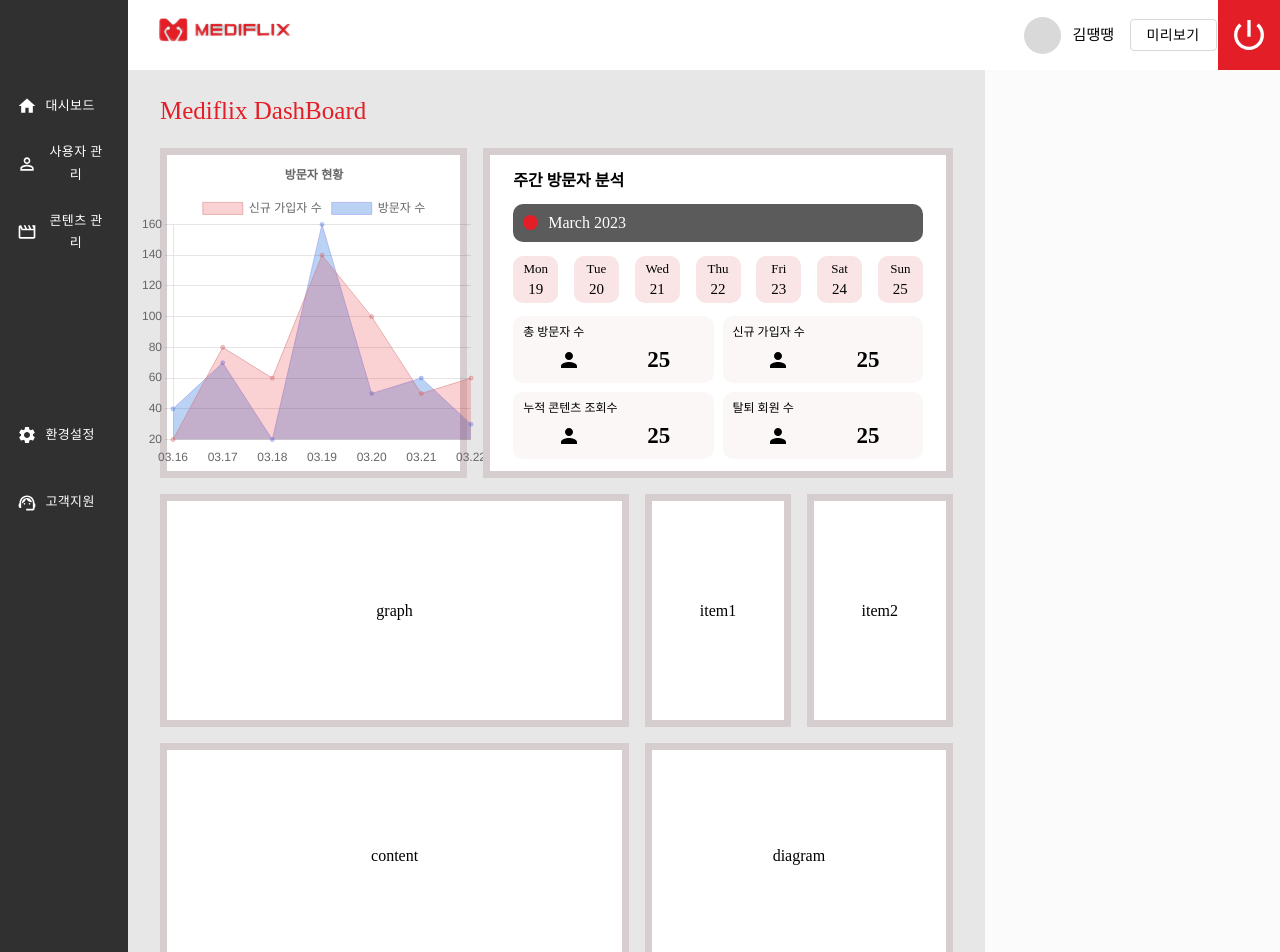
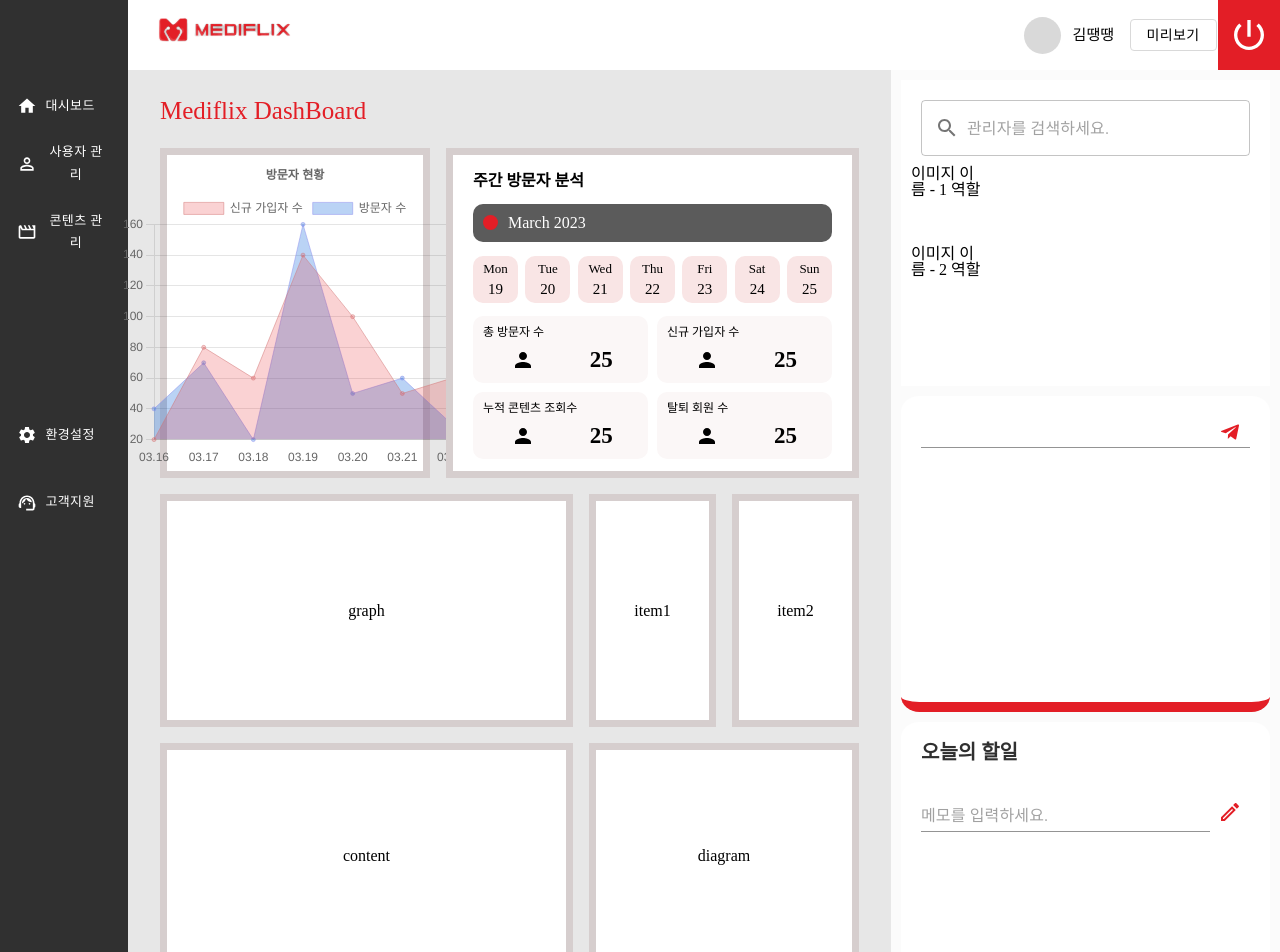
Before and after one commit to MEDIFLIX/ST_FE, a React (Create React App) app in the folder st_fe/: page /main in a window 1280 px wide. Shown: the top 952 px of the page. Built offline with nearby package versions, Linux system fonts and the light colour scheme; a web font is replaced by a local one.

Commit message:
feat: MemoContainer 생성

```diff
--- a/st_fe/src/pages/MainPage/MainPage.tsx
+++ b/st_fe/src/pages/MainPage/MainPage.tsx
@@ -3,6 +3,10 @@ import styled from 'styled-components';
 import NavBar from '../../components/Navbar';
 import SideBar from '../../components/SideBar';
 import Analysis from './components/Analysis';
+import SearchBar from './components/SearchBar';
+import UserList from './components/UserList';
+import Memo from './components/Memo';
+import Message from './components/Message';
 
 const MainContainer = styled.div`
   width: 100vw;
@@ -98,6 +102,41 @@ const ContentGridBox = styled.div`
   }
 `;
 
+//
+const StatusContainer = styled.div`
+    display: absolute;
+    flex-direction: column
+    position: relative;
+    margin: 10px;
+    padding: 10px;
+    background-color: #FFFFFF;
+    height: 30%
+`;
+
+const MessageContainer = styled.div`
+  display: absolute;
+  background-color: #FFFFFF;
+  border-color: #E31E26;
+  border-style:solid;
+  border-width: 0px 0px 10px 0px;
+  border-radius: 5%;
+  margin: 10px;
+  padding: 10px;
+  height: 30%
+`;
+
+const MemoBox = styled.div`
+  display: absolute;
+  background-color: #FFFFFF;
+  border-color: #E31E26;
+  border-style:solid;
+  border-width: 0px 0px 10px 0px;
+  border-radius: 5%;
+  margin: 10px;
+  padding: 10px;
+  height: 30%
+`;
+
 const MainPage = () => {
   return (
     <MainContainer>
@@ -122,7 +161,18 @@ const MainPage = () => {
             <ContentBox className={'grid-diagram'}>diagram</ContentBox>
           </ContentGridBox>
         </DashContainer>
-        <MemoContainer></MemoContainer>
+        <MemoContainer>
+          <StatusContainer>
+            <SearchBar/>
+            <UserList/>
+          </StatusContainer>
+          <MessageContainer>
+            <Message></Message>
+          </MessageContainer>
+          <MemoBox>
+            <Memo></Memo>
+          </MemoBox>
+        </MemoContainer>
       </ContentContainer>
     </MainContainer>
   );
--- /dev/null
+++ b/st_fe/src/pages/MainPage/components/Memo.tsx
@@ -0,0 +1,56 @@
+import React, {useState} from 'react';
+import styled from 'styled-components';
+import TextField from '@mui/material/TextField';
+import Box from '@mui/material/Box';
+import EditOutlinedIcon from '@mui/icons-material/EditOutlined';
+import IconButton from '@mui/material/IconButton';
+
+
+const Title = styled.div`
+    color: #303030;
+    font-size: 20px;
+    font-weight: bold;
+    margin: 10px;
+    margin-bottom: 30px
+`;
+
+
+const Memo = () => {
+    const [text, setText] = useState<string>("");
+    const [memo, setMemo] = useState<string>("");
+
+    const handleChangeText = (event:any) =>{
+        setText(event.target.value);
+    };
+
+    const handleSubmit = () =>{
+        setMemo("");
+        setMemo(text);
+    }
+
+    return (
+        <div>
+            <Title>오늘의 할일</Title>
+            <Box sx={{ display: 'flex', alignItems: 'flex-end', maxWidth: '100%', flex: 1, margin: "10px" }}>
+                <TextField
+                    fullWidth
+                    id="standard-textarea"
+                    placeholder="메모를 입력하세요."
+                    variant="standard"
+                    multiline
+                    onChange = {handleChangeText}
+                />
+
+                <IconButton color="primary" onClick={handleSubmit}>
+                    <EditOutlinedIcon sx={{ color: "#E31E26" }} />
+                </IconButton>
+
+            </Box>
+
+            <textarea style={{margin: '10', border:'none'}} value={memo} rows={10} cols={45} readOnly></textarea>
+
+        </div>
+    );
+}
+
+export default Memo;
--- /dev/null
+++ b/st_fe/src/pages/MainPage/components/Message.tsx
@@ -0,0 +1,29 @@
+import TextField from '@mui/material/TextField';
+import Box from '@mui/material/Box';
+import { InputAdornment } from '@mui/material';
+import TelegramIcon from '@mui/icons-material/Telegram';
+
+const Memo = () => {
+    return (
+        <div>
+            <Box sx={{ display: 'flex', alignItems: 'flex-end', maxWidth: '100%', flex: 1, margin: "10px" }}>
+                <TextField
+                    fullWidth
+                    id="standard-textarea"
+                    multiline
+                    variant="standard"
+
+                    InputProps={{
+                        endAdornment: (
+                            <InputAdornment position="start">
+                                <TelegramIcon sx={{ color: "#E31E26" }} />
+                            </InputAdornment>
+                        ),
+                    }}
+                />
+            </Box>
+        </div>
+    );
+}
+
+export default Memo;
--- /dev/null
+++ b/st_fe/src/pages/MainPage/components/SearchBar.tsx
@@ -0,0 +1,31 @@
+import Box from '@mui/material/Box';
+import TextField from '@mui/material/TextField';
+import { InputAdornment } from '@mui/material';
+import { Search } from '@mui/icons-material';
+
+
+
+
+function SearchBar() {
+  return (
+    <Box sx={{ display: 'flex', alignItems: 'flex-end', maxWidth: '100%', flex: 1, margin: "10px" }}>
+      <TextField
+        fullWidth
+        id="outlined-basic"
+        placeholder='관리자를 검색하세요.'
+        type="search"
+        variant="outlined"
+
+        InputProps={{
+          startAdornment: (
+            <InputAdornment position="start">
+              <Search />
+            </InputAdornment>
+          ),
+        }}
+      />
+    </Box>
+  );
+}
+
+export default SearchBar;
--- /dev/null
+++ b/st_fe/src/pages/MainPage/components/User.tsx
@@ -0,0 +1,71 @@
+import {UserType} from './UserList'
+import styled from 'styled-components';
+
+type UserProps = {
+  user: UserType // 부모컴포넌트에서 import 해온 타입을 재사용 해 줍시다.
+}
+
+const CardContainer = styled.div`
+  position: "grid";
+  margin: "10px";
+`;
+
+const CardList = styled.ul`
+
+`;
+
+const Card = styled.li`
+  display: grid;
+  position: relative;
+  height: calc(100% - 96px);
+  margin: "10px";
+  grid-gap: 16px;
+
+  grid-template-areas:
+    'icon name name name'
+    'icon role role role';
+
+  grid-template-rows: 1fr 1fr;
+  grid-template-columns: 1fr 1fr 1fr 1fr;
+
+  .card_icon {
+    grid-area: icon;
+    display: flex;
+    width: 100%;
+    justify-content: space-around;
+  }
+
+  .card_name {
+    grid-area: name;
+    font-size: 12px;
+    margin-bottom: 10px;
+  }
+
+  .card_role {
+    grid-area: role;
+    display: flex;
+    flex-direction: column;
+    width: 90%;
+    height: 100%;
+    padding: 10px;
+  }
+
+
+`;
+
+
+function User ({ user }: UserProps){
+  const { icon, name, role} = user
+
+  return (
+    <CardContainer>
+      <CardList>
+        <Card>
+          {icon}  {name} {role}
+        </Card>
+      </CardList>
+    </CardContainer>
+  );
+}
+
+export default User;
--- /dev/null
+++ b/st_fe/src/pages/MainPage/components/UserList.tsx
@@ -0,0 +1,35 @@
+import React, { useState } from 'react'
+import User from './User'
+
+// 자식컴포넌트로 넘겨주기위해 export해 줍시다.
+export type UserType = {
+  id: number
+  icon: string
+  name: string
+  role: string
+}
+
+export default function UserList (): React.ReactElement {
+  // userList Array state에 제네릭 타입을 지정해 줍니다.
+  const [userList, setUserList] = useState<UserType[]>([
+    {
+      id: 0,
+      icon: "이미지",
+      name: "이름 - 1",
+      role: "역할",
+
+    },
+    {
+      id: 0,
+      icon: "이미지",
+      name: "이름 - 2",
+      role: "역할",
+    },
+  ]);
+
+  return (
+    <div>
+      {userList.map(user => <User key={user.id} user={user}/>)}
+    </div>
+  )
+}
```
